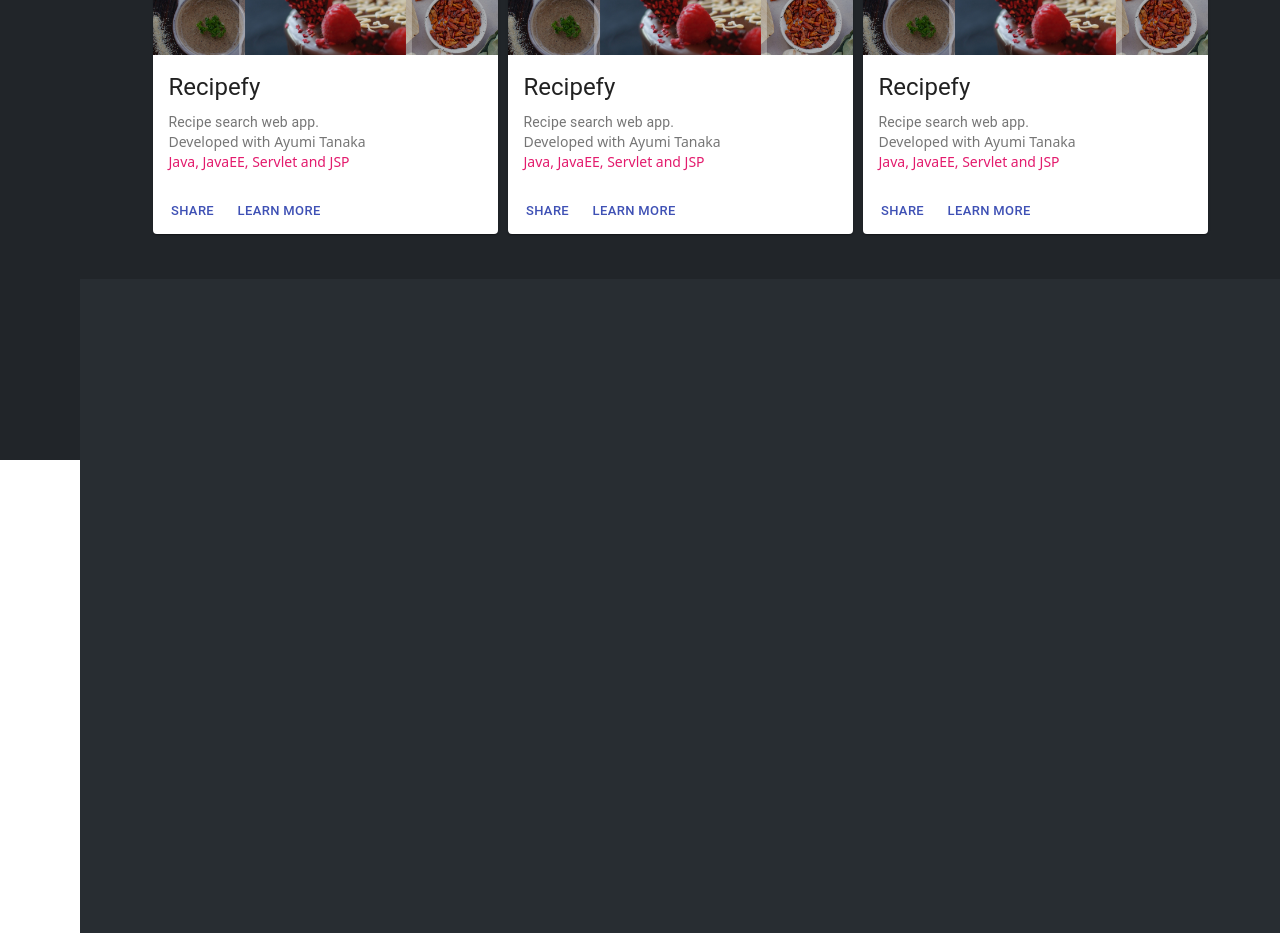
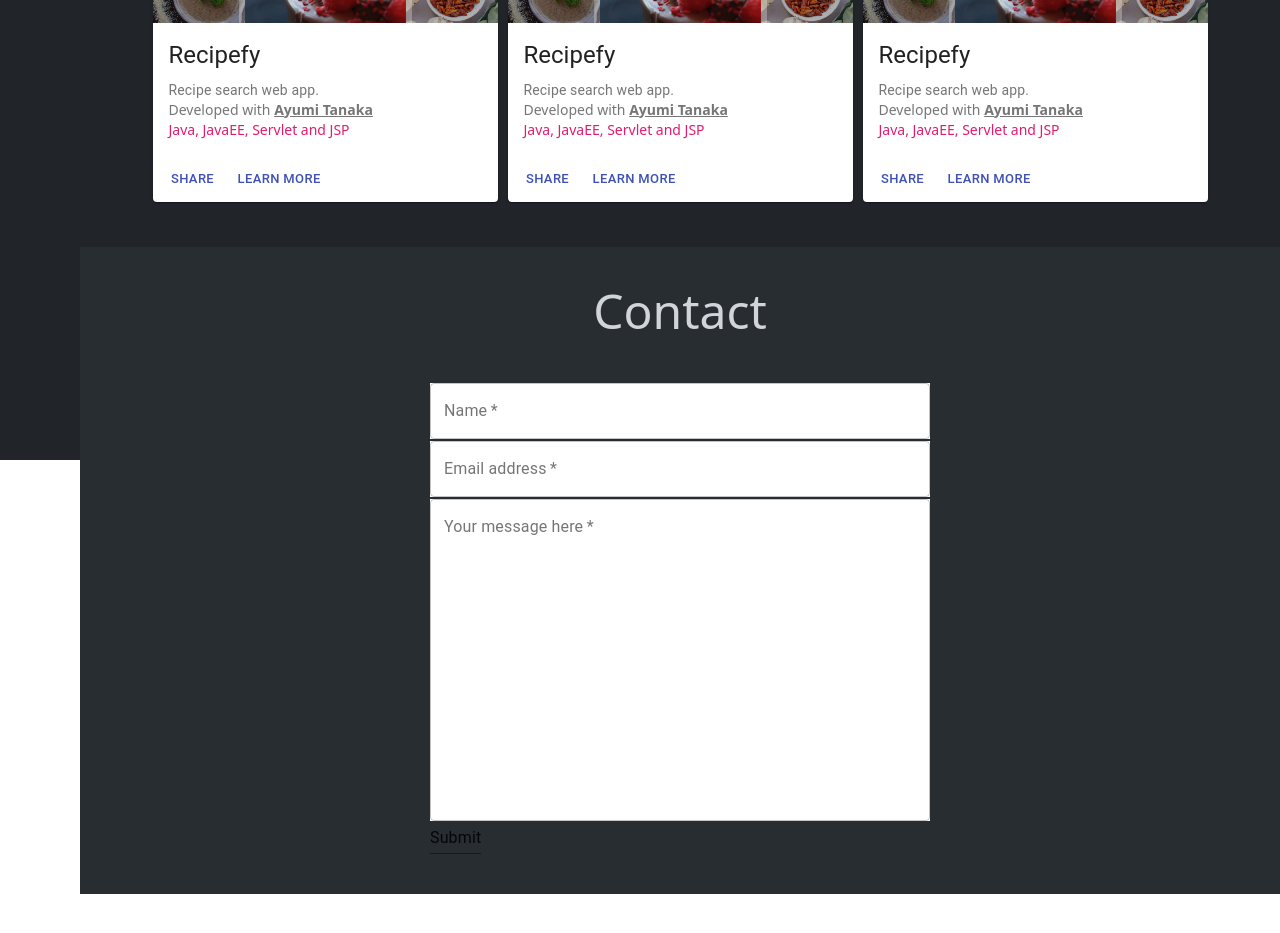
Before and after one commit to DaiSugi01/portfolio, a Next.js app: page / in a window 1280 px wide. Shown: the part 2740-3673 px from the top of the page. After the commit the page ends 3634 px from the top, so only its background shows below. Built offline with nearby package versions, Linux system fonts and the light colour scheme.

Commit message:
modified

```diff
--- a/components/AboutMe.js
+++ b/components/AboutMe.js
@@ -26,8 +26,9 @@ const Profile = styled.h2`
 
 const SkillCards = styled.h2`
   margin: auto;
-  margin-top: 6rem;
+  margin-top: 3rem;
   width: 93%;
+  flex-wrap: wrap;
 `;
 
 export default function AboutMe({ programming }) {
--- a/components/Card.js
+++ b/components/Card.js
@@ -3,8 +3,9 @@ import styled from 'styled-components';
 import Image from "next/image";
 
 const CardWrapper = styled.div`
+  margin-top: 1rem;
   margin-right: 0.25rem;
-  width: 33%;
+  width: 32%;
   padding: 2rem;
 `
 
--- /dev/null
+++ b/components/Contact.js
@@ -0,0 +1,25 @@
+import styled from 'styled-components';
+
+import ContactForm from '../components/ContactForm';
+
+const Wrapper = styled.section`
+  padding: 2.5rem 0;
+  height: 100%;
+  width: 100%;
+`;
+
+const Title = styled.h2`
+  font-size: 3rem;
+  line-height: 1;
+  text-align: center;
+  margin-bottom: 3rem;
+`;
+
+export default function Contact() {
+  return (
+    <Wrapper className="bg-sub-main">
+      <Title>Contact</Title>
+      <ContactForm />
+    </Wrapper>
+  )
+}
--- /dev/null
+++ b/components/ContactForm.js
@@ -0,0 +1,52 @@
+import React, { Component } from "react";
+import { TextField, Input } from "@material-ui/core";
+import Grid from "@material-ui/core/Grid";
+
+export default function ContactForm() {
+  const styles = {
+    width: "500px",
+    backgroundColor: "#FFFFFF",
+    // borderRadius: "0.25rem",
+    marginBottom: "0.1rem"
+  }
+  return (
+      <Grid container alignItems="center" justify="center">
+        <form id="ContactForm" action="">
+          <Grid className="gridItems" item md={12} style={{...styles}}>
+            <TextField
+              required
+              fullWidth
+              id="Username"
+              label="Name"
+              variant="outlined"
+              color="secondary"
+            />
+          </Grid>
+          <Grid className="gridItems" item md={12} style={{...styles}}>
+            <TextField
+              required
+              fullWidth
+              id="MailAddress"
+              label="Email address"
+              variant="outlined"
+              color="secondary"
+            />
+          </Grid>
+          <Grid className="gridItems" item md={12} style={{...styles}}>
+            <TextField
+              required
+              fullWidth
+              rows={15}
+              multiline
+              id="Contact"
+              label="Your message here"
+              variant="outlined"
+            />
+          </Grid>
+          <Grid id="SubmitButtonGrid" className="gridItems" item md={12}>
+            <Input id="SubmitButton" type="submit" variant="outlined" />
+          </Grid>
+        </form>
+      </Grid>
+  );
+}
--- a/components/Project.js
+++ b/components/Project.js
@@ -37,23 +37,17 @@ const CardWrapper = styled.div`
 
 export default function Project({ projects }) {
   const [activeIndex, setActiveIndex] = useState(0);
-  const [filteredProjects, setProjects] = useState([...projects])
+  const [filteredProjects, setProjects] = useState([...projects]);
   const filters = ["All", "Web", "iOS"];
 
   const onChangeActive = (active) => {
     setActiveIndex(active);
     if (filters[active] !== 'All') {
-      console.log("not all")
-      const newProjects = projects.filter(p => p.type === filters[active])
-      console.log(newProjects)
-      setProjects(newProjects)
+      const newProjects = projects.filter(p => p.type === filters[active]);
+      setProjects([...newProjects]);
     } else {
-      console.log("all")
-      setProjects([...projects])
+      setProjects([...projects]);
     }
-    console.log(projects)
-    console.log(filteredProjects)
-    setProjects();
   };
 
   return (
@@ -74,8 +68,8 @@ export default function Project({ projects }) {
         </div>
 
         <CardWrapper>
-          {projects &&
-            projects.map((project) => (
+          {filteredProjects &&
+            filteredProjects.map((project) => (
               <ProjectCard key={project.id} project={project} />
             ))}
         </CardWrapper>
--- a/components/ProjectCard.js
+++ b/components/ProjectCard.js
@@ -1,7 +1,6 @@
 import styled from "styled-components";
 import { makeStyles } from "@material-ui/core/styles";
 import Card from "@material-ui/core/Card";
-import CardActionArea from "@material-ui/core/CardActionArea";
 import CardActions from "@material-ui/core/CardActions";
 import CardContent from "@material-ui/core/CardContent";
 import CardMedia from "@material-ui/core/CardMedia";
@@ -10,7 +9,11 @@ import Typography from "@material-ui/core/Typography";
 
 const TechStacks = styled.span`
   color: #e31b6d;
-`
+`;
+
+const contributor = styled.a`
+
+`;
 
 const useStyles = makeStyles({
   root: {
@@ -46,18 +49,22 @@ export default function ProjectCard({ project }) {
         <Typography variant="body3" color="textSecondary" component="p">
           {project.contributor && "Developed with "}
           {project.contributor &&
-            project.contributor.map(c => <a href={c.url}>{c.name}</a>)}
+            project.contributor.map((c) => (
+              <a className="underline font-bold" key={c.id} href={c.url}>
+                {c.name}
+              </a>
+            ))}
         </Typography>
         <Typography variant="body4" color="textSecondary" component="p">
           <TechStacks>
-            {project.techStack && project.techStack.map((tech, i) => {
-              if (i === project.techStack.length - 1) {
-                return tech
-              } else {
-                return tech + ', '
-              }
-            }
-            )}
+            {project.techStack &&
+              project.techStack.map((tech, i) => {
+                if (i === project.techStack.length - 1) {
+                  return tech;
+                } else {
+                  return tech + ", ";
+                }
+              })}
           </TechStacks>
         </Typography>
       </CardContent>
--- a/pages/index.js
+++ b/pages/index.js
@@ -4,6 +4,7 @@ import Layout from "../components/Layout";
 import Top from "../components/Top";
 import AboutMe from "../components/AboutMe";
 import Project from "../components/Project";
+import Contact from "../components/Contact";
 import { getAllSkills } from "../lib/getSkills";
 import { getAllProjects } from '../lib/getProjects';
 
@@ -14,13 +15,14 @@ export default function Home({ programming, projects }) {
       <Top />
       <AboutMe programming={programming}/>
       <Project projects={projects}/>
+      <Contact />
 
-      <div className="h-screen w-full bg-sub-main">
+      {/* <div className="h-screen w-full bg-sub-main">
         <Link href="/about-me">
           <div className="h-main w-full">
           </div>
         </Link>
-      </div>
+      </div> */}
     </Layout>
   );
 }
```
